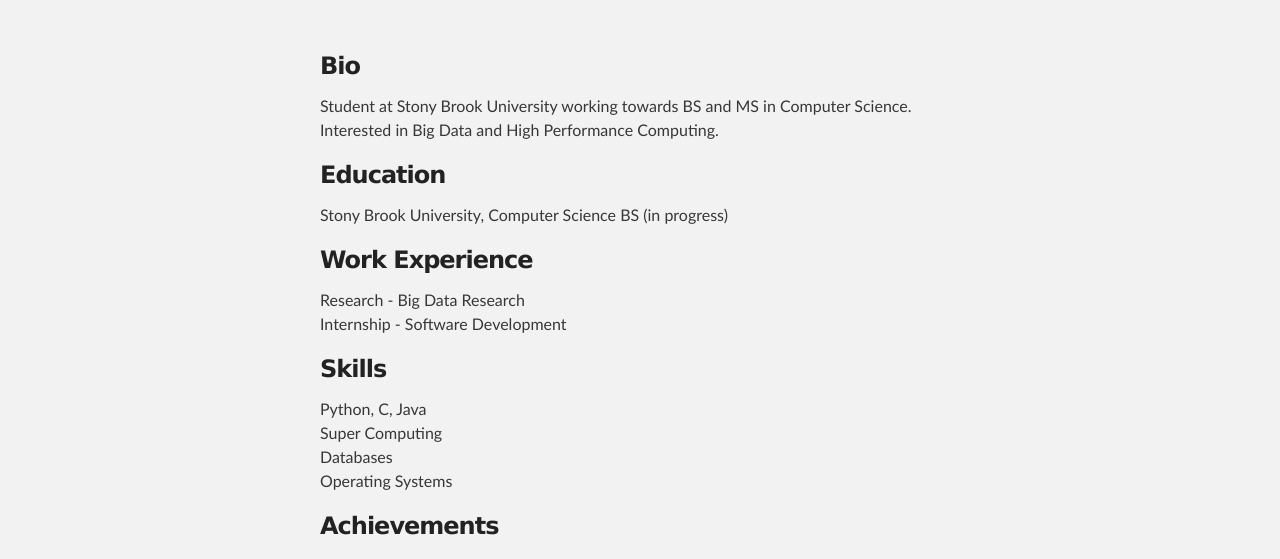
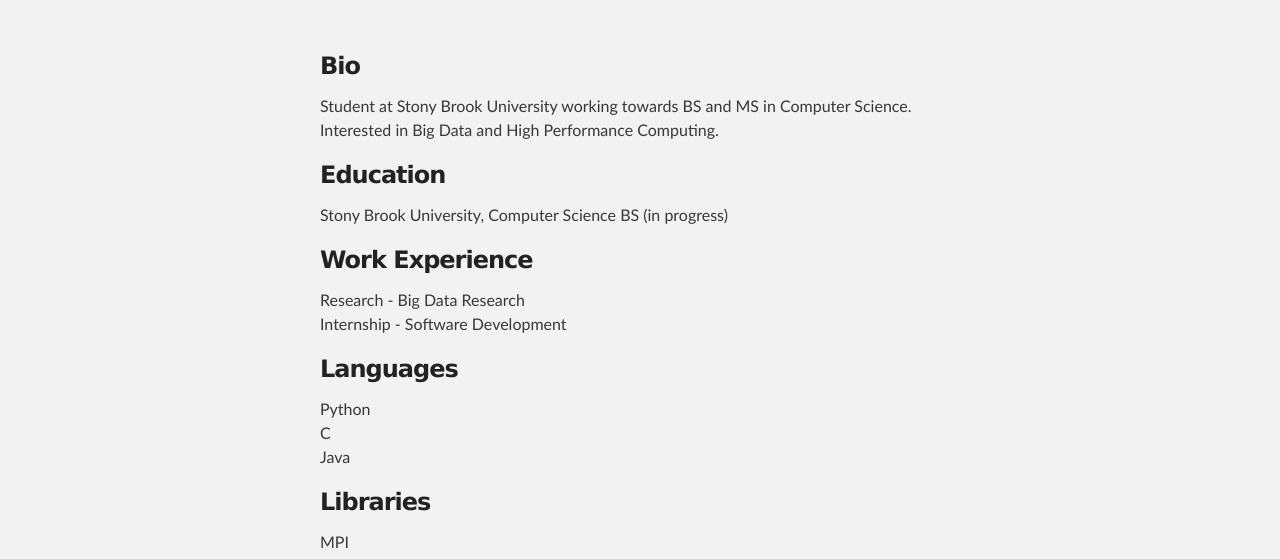
Before and after one commit to iopoi/iopoi.github.io, a plain HTML site: page index.html in a window 1280 px wide. Shown: the part 176-735 px from the top of the page. Drawn offline with Linux system fonts and the light colour scheme.

Commit message:
Replace master branch with page content via GitHub

```diff
--- a/index.html
+++ b/index.html
@@ -44,10 +44,21 @@
 Internship - Software Development</p>
 
 <h3>
+<a id="languages" class="anchor" href="#languages" aria-hidden="true"><span aria-hidden="true" class="octicon octicon-link"></span></a>Languages</h3>
+
+<p>Python<br>
+C<br>
+Java<br></p>
+
+<h3>
+<a id="libraries" class="anchor" href="#libraries" aria-hidden="true"><span aria-hidden="true" class="octicon octicon-link"></span></a>Libraries</h3>
+
+<p>MPI<br></p>
+
+<h3>
 <a id="skills" class="anchor" href="#skills" aria-hidden="true"><span aria-hidden="true" class="octicon octicon-link"></span></a>Skills</h3>
 
-<p>Python, C, Java<br>
-Super Computing<br>
+<p>Super Computing<br>
 Databases<br>
 Operating Systems<br></p>
 
--- a/params.json
+++ b/params.json
@@ -1,6 +1,6 @@
 {
   "name": "Nick",
   "tagline": "",
-  "body": "### Bio\r\nStudent at Stony Brook University working towards BS and MS in Computer Science. Interested in Big Data and High Performance Computing.\r\n\r\n### Education\r\nStony Brook University, Computer Science BS (in progress)\r\n\r\n### Work Experience\r\nResearch - Big Data Research<br/>\r\nInternship - Software Development\r\n\r\n### Skills\r\nPython, C, Java<br/>\r\nSuper Computing<br/>\r\nDatabases<br/>\r\nOperating Systems<br/>\r\n\r\n### Achievements\r\nEagle Scout\r\n\r\n### Contact\r\nHaving trouble with Pages? Check out our [documentation](https://help.github.com/pages) or [contact support](https://github.com/contact) and we’ll help you sort it out.",
+  "body": "### Bio\r\nStudent at Stony Brook University working towards BS and MS in Computer Science. Interested in Big Data and High Performance Computing.\r\n\r\n### Education\r\nStony Brook University, Computer Science BS (in progress)\r\n\r\n### Work Experience\r\nResearch - Big Data Research<br/>\r\nInternship - Software Development\r\n\r\n### Languages\r\nPython<br/>\r\nC<br/>\r\nJava<br/>\r\n\r\n### Libraries\r\nMPI<br/>\r\n\r\n### Skills\r\nSuper Computing<br/>\r\nDatabases<br/>\r\nOperating Systems<br/>\r\n\r\n### Achievements\r\nEagle Scout\r\n\r\n### Contact\r\nHaving trouble with Pages? Check out our [documentation](https://help.github.com/pages) or [contact support](https://github.com/contact) and we’ll help you sort it out.",
   "note": "Don't delete this file! It's used internally to help with page regeneration."
 }
```
